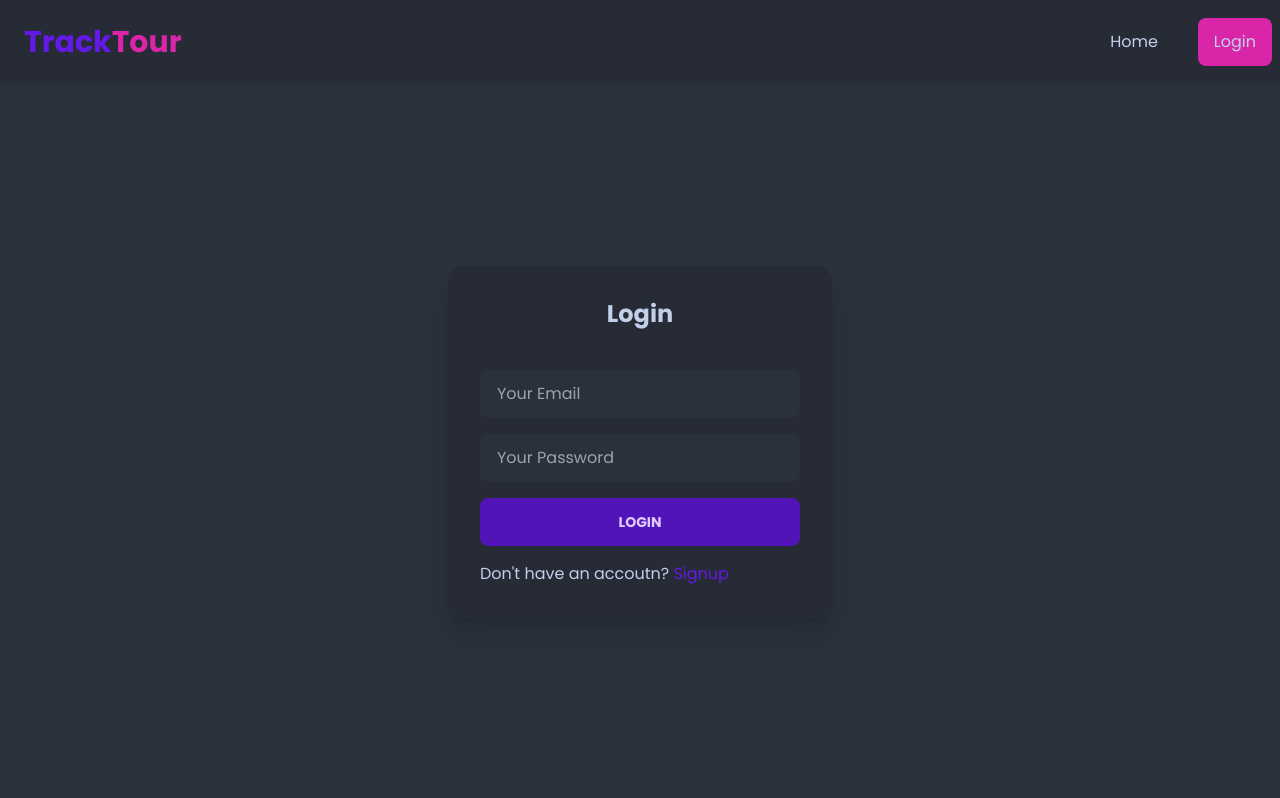
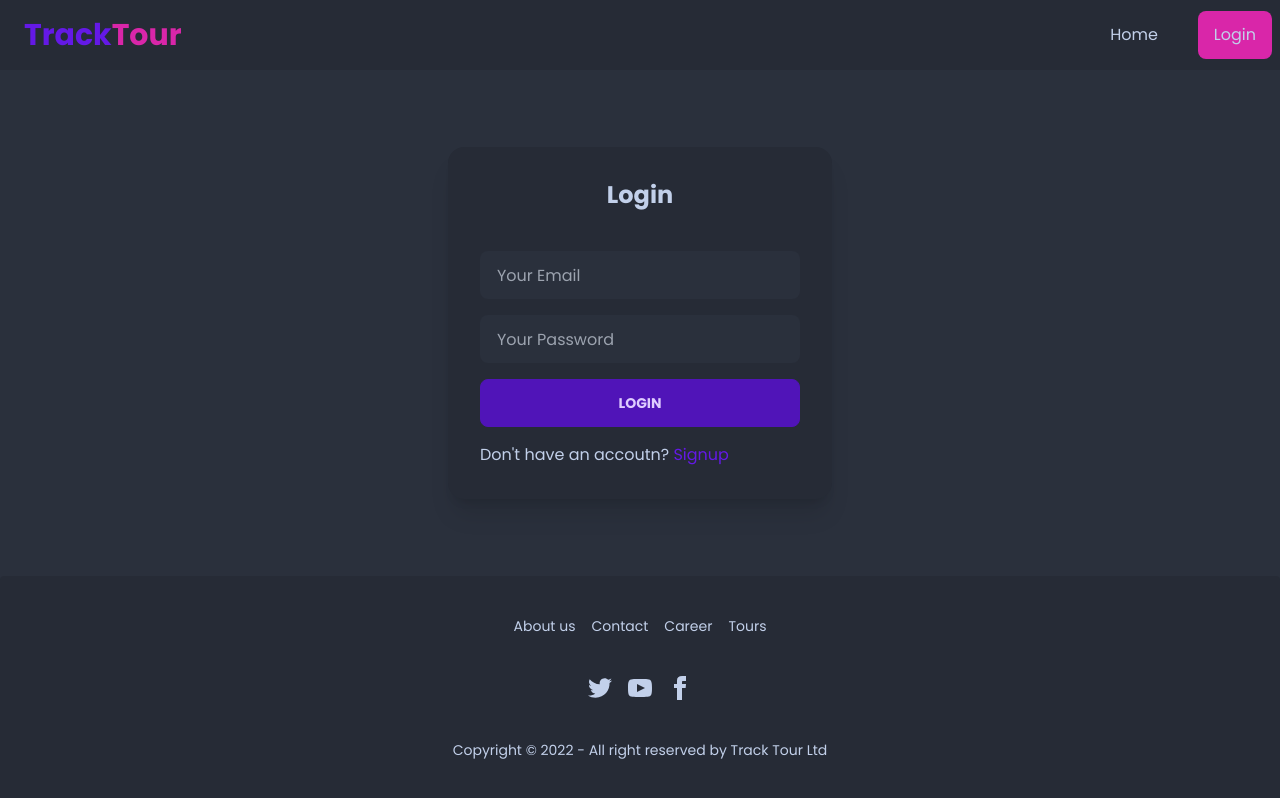
Before and after one commit to tanvirch0750/Track-tour-client, a React (Create React App) app: page /login in a window 1280 px wide. Built offline with nearby package versions, Linux system fonts and the light colour scheme.

Commit message:
added hero section and footer

```diff
--- /dev/null
+++ b/src/components/Footer/Footer.jsx
@@ -0,0 +1,56 @@
+import React from 'react';
+
+const Footer = () => {
+  return (
+    <footer className="footer footer-center p-10 bg-base-200 text-base-content rounded">
+      <div className="grid grid-flow-col gap-4">
+        <span className="link link-hover">About us</span>
+        <span className="link link-hover">Contact</span>
+        <span className="link link-hover">Career</span>
+        <span className="link link-hover">Tours</span>
+      </div>
+      <div>
+        <div className="grid grid-flow-col gap-4">
+          <span>
+            <svg
+              xmlns="http://www.w3.org/2000/svg"
+              width="24"
+              height="24"
+              viewBox="0 0 24 24"
+              className="fill-current"
+            >
+              <path d="M24 4.557c-.883.392-1.832.656-2.828.775 1.017-.609 1.798-1.574 2.165-2.724-.951.564-2.005.974-3.127 1.195-.897-.957-2.178-1.555-3.594-1.555-3.179 0-5.515 2.966-4.797 6.045-4.091-.205-7.719-2.165-10.148-5.144-1.29 2.213-.669 5.108 1.523 6.574-.806-.026-1.566-.247-2.229-.616-.054 2.281 1.581 4.415 3.949 4.89-.693.188-1.452.232-2.224.084.626 1.956 2.444 3.379 4.6 3.419-2.07 1.623-4.678 2.348-7.29 2.04 2.179 1.397 4.768 2.212 7.548 2.212 9.142 0 14.307-7.721 13.995-14.646.962-.695 1.797-1.562 2.457-2.549z"></path>
+            </svg>
+          </span>
+          <span>
+            <svg
+              xmlns="http://www.w3.org/2000/svg"
+              width="24"
+              height="24"
+              viewBox="0 0 24 24"
+              className="fill-current"
+            >
+              <path d="M19.615 3.184c-3.604-.246-11.631-.245-15.23 0-3.897.266-4.356 2.62-4.385 8.816.029 6.185.484 8.549 4.385 8.816 3.6.245 11.626.246 15.23 0 3.897-.266 4.356-2.62 4.385-8.816-.029-6.185-.484-8.549-4.385-8.816zm-10.615 12.816v-8l8 3.993-8 4.007z"></path>
+            </svg>
+          </span>
+          <span>
+            <svg
+              xmlns="http://www.w3.org/2000/svg"
+              width="24"
+              height="24"
+              viewBox="0 0 24 24"
+              className="fill-current"
+            >
+              <path d="M9 8h-3v4h3v12h5v-12h3.642l.358-4h-4v-1.667c0-.955.192-1.333 1.115-1.333h2.885v-5h-3.808c-3.596 0-5.192 1.583-5.192 4.615v3.385z"></path>
+            </svg>
+          </span>
+        </div>
+      </div>
+      <div>
+        <p>Copyright © 2022 - All right reserved by Track Tour Ltd</p>
+      </div>
+    </footer>
+  );
+};
+
+export default Footer;
--- /dev/null
+++ b/src/components/Hero/Hero.jsx
@@ -0,0 +1,23 @@
+import React from 'react';
+
+const Hero = () => {
+  return (
+    <div className="hero min-h-[95vh] custom-hero">
+      <div className="hero-overlay bg-opacity-60"></div>
+      <div className="hero-content text-center text-neutral-content">
+        <div className="">
+          <h1 className="mb-5 text-5xl font-bold leading-[55px]">
+            TRACK YOUR TOUR AND <br />{' '}
+            <span className="text-primary">EXPLORE THE WORLD</span>
+          </h1>
+
+          <button className="btn btn-secondary btn-lg px-[60px]">
+            ALL TOURS
+          </button>
+        </div>
+      </div>
+    </div>
+  );
+};
+
+export default Hero;
--- a/src/components/Navbar/Navbar.jsx
+++ b/src/components/Navbar/Navbar.jsx
@@ -1,22 +1,30 @@
 import React from 'react';
 import { useDispatch, useSelector } from 'react-redux';
-import { Link, useNavigate } from 'react-router-dom';
+import { Link, useLocation, useNavigate } from 'react-router-dom';
 import { setLogout } from '../../redux/features/authSlice';
+import Footer from '../Footer/Footer';
 
 const Navbar = ({ children }) => {
   const { user } = useSelector((state) => ({ ...state.auth }));
   const dispatch = useDispatch();
   const navigate = useNavigate();
+  const location = useLocation();
 
   const handleLogout = () => {
     dispatch(setLogout());
   };
 
+  const paddingCss =
+    location.pathname === '/' || location.pathname === '/myTour'
+      ? 'py-10'
+      : 'py-5';
+
   return (
+    <>
       <div className="drawer drawer-end">
         <input id="my-drawer-3" type="checkbox" className="drawer-toggle" />
         <div className="drawer-content flex flex-col">
-        <div className="w-full navbar bg-base-200 py-5">
+          <div className={`w-full navbar bg-base-200 ${paddingCss}`}>
             <div className="flex-none lg:hidden">
               <label htmlFor="my-drawer-3" className="btn btn-square btn-ghost">
                 <svg
@@ -87,6 +95,7 @@
             </div>
           </div>
           {children}
+          <Footer />
         </div>
         <div className="drawer-side">
           <label htmlFor="my-drawer-3" className="drawer-overlay"></label>
@@ -112,7 +121,10 @@
             )}
 
             {user?.result?._id ? (
-            <li className="bg-secondary rounded-lg mt-6" onClick={handleLogout}>
+              <li
+                className="bg-secondary rounded-lg mt-6"
+                onClick={handleLogout}
+              >
                 <Link to="/login">Logout</Link>
               </li>
             ) : (
@@ -125,6 +137,7 @@
           </ul>
         </div>
       </div>
+    </>
   );
 };
 
--- a/src/components/TourCard/TourCard.jsx
+++ b/src/components/TourCard/TourCard.jsx
@@ -28,14 +28,14 @@
 
         <p className="text-sm mb-4">
           {excerpt(description)}{' '}
-          <Link className="text-primary" to={`/tour/${_id}`}>
+          <Link className="text-secondary" to={`/tour/${_id}`}>
             Read More
           </Link>
         </p>
         <div className="card-actions">
           <div>
             Creator:{' '}
-            <span className="inline-block bg-primary p-1 rounded-lg ml-2">
+            <span className="inline-block bg-primary px-1 rounded-lg ml-2">
               {name}
             </span>
           </div>
--- a/src/index.css
+++ b/src/index.css
@@ -34,3 +34,12 @@
   border-radius: var(--rounded-btn, 0.5rem) !important;
   font-size: 0.875rem !important;
 }
+
+.custom-hero {
+  -webkit-clip-path: polygon(0 0, 100% 0, 100% 75vh, 0 100%);
+  -moz-clip-path: polygon(0 0, 100% 0, 100% 75vh, 0 100%);
+  -o-clip-path: polygon(0 0, 100% 0, 100% 75vh, 0 100%);
+  clip-path: polygon(0 0, 100% 0, 100% 75vh, 0 100%);
+  background: linear-gradient(rgba(38, 43, 54, 0.8), rgba(38, 43, 54, 0.8)),
+    url('./assets/hero.jpg');
+}
--- a/src/pages/add-edit-tour/AddEditTour.jsx
+++ b/src/pages/add-edit-tour/AddEditTour.jsx
@@ -1,6 +1,5 @@
 import ChipInput from 'material-ui-chip-input';
 import React, { useEffect, useState } from 'react';
-import FileBase from 'react-file-base64';
 import { useDispatch, useSelector } from 'react-redux';
 import { useNavigate, useParams } from 'react-router-dom';
 import { toast } from 'react-toastify';
@@ -9,6 +8,7 @@
 const initialState = {
   title: '',
   description: '',
+  imageFile: '',
   tags: [],
 };
 
@@ -17,7 +17,7 @@
   const [tagErrMsg, setTagErrMsg] = useState(null);
   const navigate = useNavigate();
   const dispatch = useDispatch();
-  const { title, description, tags } = tourData;
+  const { title, description, tags, imageFile } = tourData;
   const { error, userTours, loading } = useSelector((state) => ({
     ...state.tour,
   }));
@@ -112,7 +112,18 @@
               />
               {tagErrMsg && <p className="text-error mt-1">{tagErrMsg}</p>}
             </div>
-            <div className="mt-5">
+            <div className="mt-4">
+              <input
+                type="text"
+                placeholder="Tour Image Link"
+                className="input w-full"
+                value={imageFile}
+                name="imageFile"
+                onChange={onInputChange}
+                required
+              />
+            </div>
+            {/* <div className="mt-5">
               <FileBase
                 type="file"
                 multiple={false}
@@ -120,7 +131,11 @@
                   setTourData({ ...tourData, imageFile: base64 })
                 }
               />
-            </div>
+              <div className="mt-1 text-primary text-sm">
+                Maximum 70kb image file
+              </div>
+            </div> */}
+
             {loading ? (
               <button className="btn loading btn-primary mt-4 w-full">
                 loading
--- a/src/pages/home/Home.jsx
+++ b/src/pages/home/Home.jsx
@@ -1,14 +1,16 @@
 import { useEffect } from 'react';
 import { useDispatch, useSelector } from 'react-redux';
+import Hero from '../../components/Hero/Hero';
 import Spinner from '../../components/Spinner/Spinner';
 import TourCard from '../../components/TourCard/TourCard';
 import { getTours } from '../../redux/features/tourSlice';
 
 const Home = () => {
+  const dispatch = useDispatch();
+
   const { tours, loading } = useSelector((state) => ({
     ...state.tour,
   }));
-  const dispatch = useDispatch();
 
   useEffect(() => {
     dispatch(getTours());
@@ -18,10 +20,9 @@
     return <Spinner />;
   }
 
-  console.log(tours);
-
   return (
     <>
+      <Hero />
       {tours?.length === 0 && (
         <div className="flex justify-center items-center h-full">
           <h2 className="text-5xl font-normal leading-normal mt-0 mb-2 text-secondary">
@@ -29,7 +30,7 @@
           </h2>
         </div>
       )}
-      <div className="md:container md:mx-auto px-5 pb-10 grid grid-cols-1 gap-8 mt-8 xl:mt-12 xl:gap-12 md:grid-cols-2 xl:grid-cols-3">
+      <div className="md:container md:mx-auto px-5 py-[96px] grid grid-cols-1 gap-8 mt-8 xl:mt-12 xl:gap-12 md:grid-cols-2 xl:grid-cols-3">
         {tours?.map((tour) => (
           <TourCard key={tour._id} tour={tour} />
         ))}
--- a/src/pages/myTour/MyTour.jsx
+++ b/src/pages/myTour/MyTour.jsx
@@ -15,7 +15,6 @@
     if (userId) {
       dispatch(getToursByUser(userId));
     }
-    // eslint-disable-next-line react-hooks/exhaustive-deps
   }, [userId]);
 
   const handleDelete = (id) => {
--- a/src/redux/api.js
+++ b/src/redux/api.js
@@ -1,6 +1,7 @@
 import axios from 'axios';
 
-const API = axios.create({ baseURL: 'http://localhost:5000' });
+const API = axios.create({ baseURL: 'https://track-tour.herokuapp.com' });
+//const API = axios.create({ baseURL: 'http://localhost:5000' });
 
 API.interceptors.request.use((req) => {
   if (localStorage.getItem('profile')) {
```
Also changed, not shown: src/assets/hero.jpg (added). Lines whose indentation alone changed are shown as unchanged.
